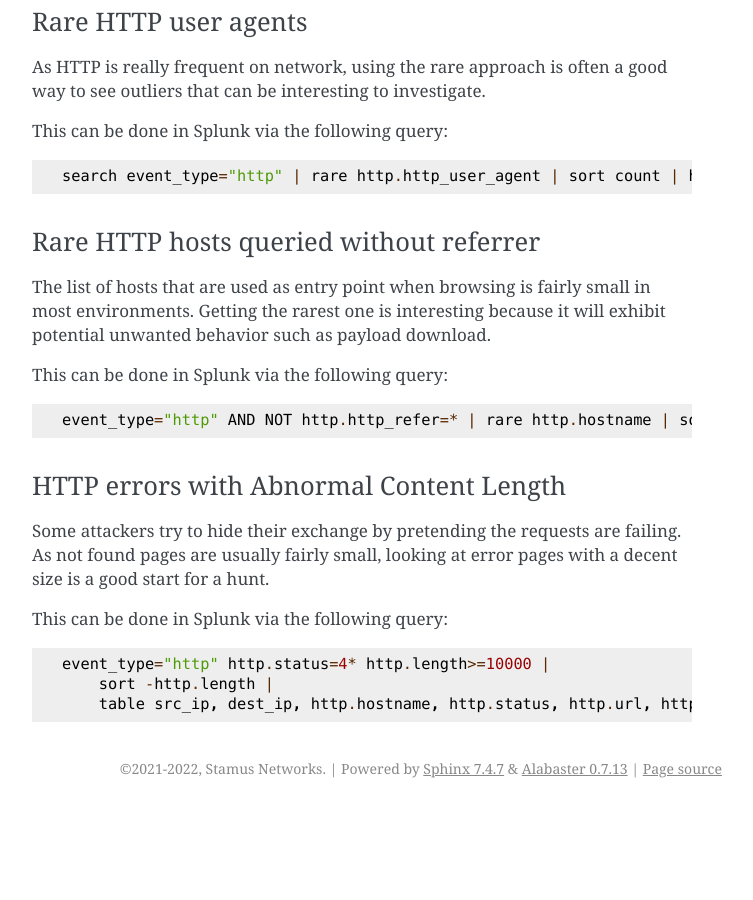
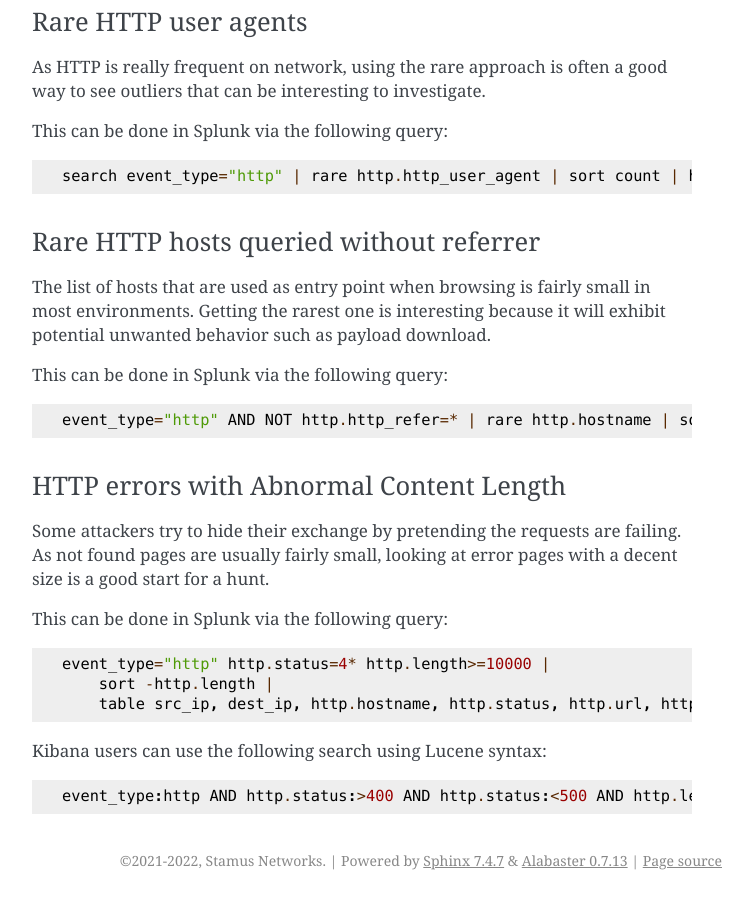
Before and after one commit to StamusNetworks/suricata-4-analysts, a Sphinx documentation site: the page built from source/http-threat-hunting.rst, in a window 1280 px wide and 900 px high, scrolled down 7558 px. Shown: the whole window, without its empty margins (388-1141 px from the left). Built offline with Sphinx 7.4.7, drawn with Linux system fonts in a browser that asks for light colours; before the commit the page ends 8366 px from its top, so only the background shows below that.

Commit message:
http: add Kibana search

```diff
--- a/source/http-threat-hunting.rst
+++ b/source/http-threat-hunting.rst
@@ -397,3 +397,9 @@ This can be done in Splunk via the following query:
   event_type="http" http.status=4* http.length>=10000 |
       sort -http.length |
       table src_ip, dest_ip, http.hostname, http.status, http.url, http.length
+
+Kibana users can use the following search using Lucene syntax:
+
+.. code-block::
+
+   event_type:http AND http.status:>400 AND http.status:<500 AND http.length:>10000
```
